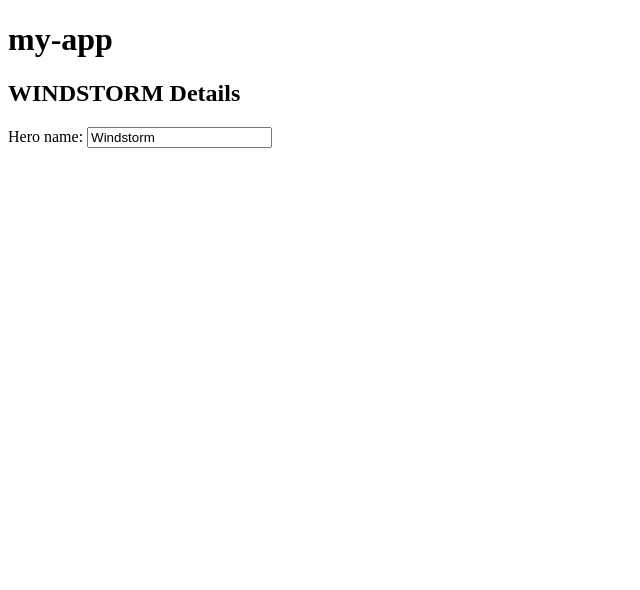
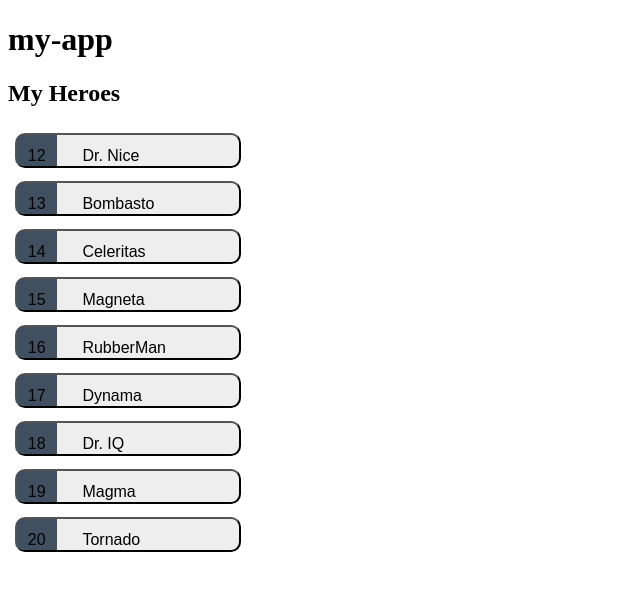
Before and after one commit to eric-judt/tour-of-heroes, an Angular app: page / in a window 1280 px wide. Shown: the top 590 px of the page, without its empty margins (0-640 px from the left). Built offline with nearby package versions, Linux system fonts and the light colour scheme.

Commit message:
Feature/list (#2)
* alta de mock

* incorpora ngfor a la pantalla

* feature/list evento click method y estilos

* feature/list correccion de estilos y usa clase selected

Co-authored-by: Judt Eric Alan <Eric.Judt@supervielle.com.ar>

```diff
--- a/src/app/heroes/heroes.component.html
+++ b/src/app/heroes/heroes.component.html
@@ -1,5 +1,18 @@
-<h2>{{hero.name | uppercase}} Details</h2>
-<div>
-    <label for="name">Hero name: </label>
-    <input id="name" [(ngModel)]="hero.name" placeholder="name">
+<h2>My Heroes</h2>
+<ul class="heroes">
+  <li *ngFor="let hero of heroes">
+    <button [class.selected]="hero === selectedHero" type="button" (click)="onSelect(hero)">
+      <span class="badgeid">{{hero.id}}</span>
+      <span class="badge">{{hero.name}}</span>
+    </button>
+  </li>
+</ul>
+
+<div *ngIf="selectedHero">
+  <h2>{{selectedHero.name | uppercase}} Details</h2>
+  <div>id: {{selectedHero.id}}</div>
+  <div>
+    <label for="hero-name">Hero name: </label>
+    <input id="hero-name" [(ngModel)]="selectedHero.name" placeholder="name">
   </div>
+</div>
--- a/src/app/heroes/heroes.component.scss
+++ b/src/app/heroes/heroes.component.scss
@@ -0,0 +1,78 @@
+/* HeroesComponent's private CSS styles */
+.heroes {
+    margin: 0 0 2em 0;
+    list-style-type: none;
+    padding: 0;
+    width: 15em;
+  }
+
+  .heroes li {
+    display: flex;
+  }
+
+  .heroes button {
+    flex: 1;
+    cursor: pointer;
+    position: relative;
+    left: 0;
+    background-color: #EEE;
+    margin: .5em;
+    padding: 0;
+    border-radius: 10px;
+    display: flex;
+    align-items: stretch;
+    height: 2.6em;
+  }
+
+  .heroes button:hover {
+    color: #0d1011;
+    background-color: #e6e6e6;
+    left: .1em;
+  }
+
+  .heroes button:active {
+    background-color: #525252;
+    color: #fafafa;
+  }
+
+  .heroes button.selected {
+    background-color: rgba(75, 3, 3, 0.438);
+    color: white;
+  }
+
+  .heroes button.selected:hover {
+    background-color: #505050;
+    color: white;
+  }
+
+  .heroes button.selected:active {
+    background-color: black;
+    color: white;
+  }
+
+  .heroes .badge {
+    display: inline-block;
+    font-size:medium;
+    color: black;
+    padding: 0.8em 0.7em 0 0.7em;
+   /* background-color: #405061;*/
+    line-height: 1em;
+    margin-right: .9em;
+    border-radius: 5px 0 0 5px;
+  }
+
+  .heroes .badgeid {
+    display: inline-block;
+    font-size:medium;
+    color: black;
+    padding: 0.8em 0.7em 0 0.7em;
+    background-color: #405061;
+    line-height: 1em;
+    margin-right: .9em;
+    border-radius: 5px 0 0 5px;
+  }
+
+
+  .heroes .name {
+    align-self: center;
+  }
--- a/src/app/heroes/heroes.component.ts
+++ b/src/app/heroes/heroes.component.ts
@@ -1,5 +1,6 @@
 import { Component, OnInit } from '@angular/core';
 import { Hero } from '../hero';
+import { HEROES } from '../mock-heroes';
 
 @Component({
   selector: 'app-heroes',
@@ -8,11 +9,17 @@
 })
 export class HeroesComponent implements OnInit {
 
-  hero: Hero = { id: 1, name: 'Windstorm' };
+  heroes  = HEROES;
 
   constructor() { }
 
   ngOnInit(): void {
   }
 
+  selectedHero?: Hero;
+  onSelect(hero: Hero): void {
+    this.selectedHero = hero;
+  }
+
+
 }
--- /dev/null
+++ b/src/app/mock-heroes.ts
@@ -0,0 +1,13 @@
+import { Hero } from './hero';
+
+export const HEROES: Hero[] = [
+  { id: 12, name: 'Dr. Nice' },
+  { id: 13, name: 'Bombasto' },
+  { id: 14, name: 'Celeritas' },
+  { id: 15, name: 'Magneta' },
+  { id: 16, name: 'RubberMan' },
+  { id: 17, name: 'Dynama' },
+  { id: 18, name: 'Dr. IQ' },
+  { id: 19, name: 'Magma' },
+  { id: 20, name: 'Tornado' }
+];
```
